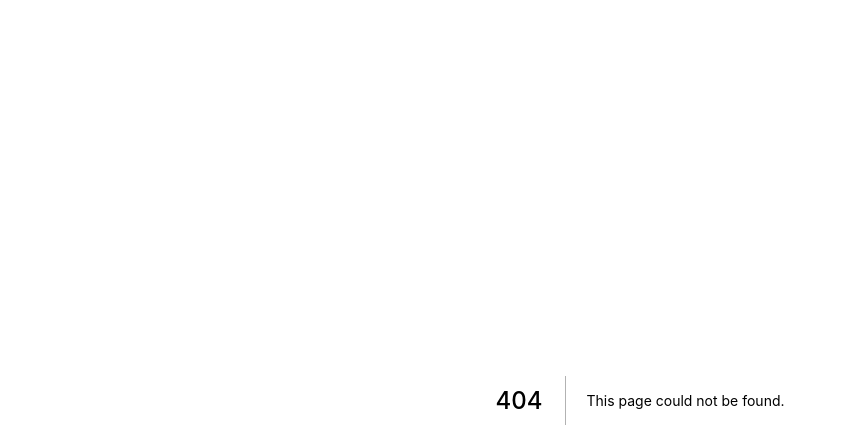
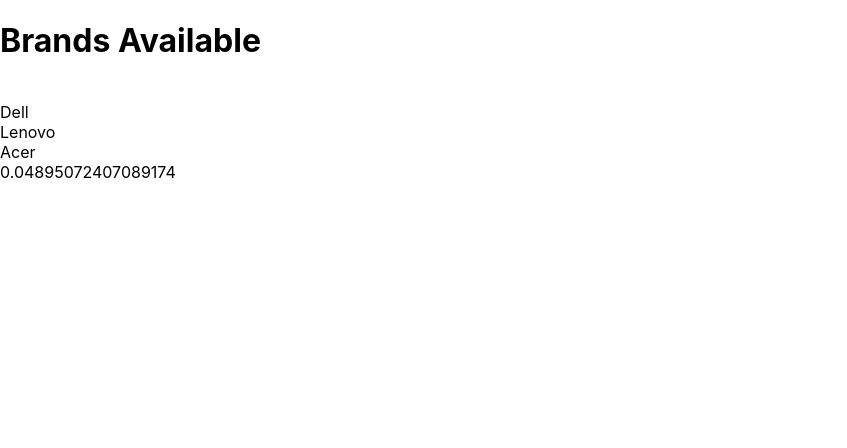
Before and after one commit to andresjesse/next-tutorial-sd, a Next.js app: page /brands in a window 1280 px wide. Before the commit this address had no page. Shown: the top 448 px of the page, without its empty margins (0-847 px from the left). Built offline with nearby package versions, Linux system fonts and the light colour scheme.

Commit message:
added static page with dynamic data

```diff
--- /dev/null
+++ b/pages/brands.tsx
@@ -0,0 +1,29 @@
+import { GetStaticProps } from "next";
+
+interface BrandsProps {
+  brands: Array<string>;
+}
+
+export default function Brands({ brands }: BrandsProps) {
+  return (
+    <div>
+      <h1>Brands Available</h1>
+      <br />
+
+      {brands.map((brand, index) => (
+        <div key={index}>{brand}</div>
+      ))}
+    </div>
+  );
+}
+
+export const getStaticProps: GetStaticProps = async (context) => {
+  const brands = ["Dell", "Lenovo", "Acer", Math.random().toString()];
+
+  return {
+    props: {
+      brands,
+    },
+    revalidate: 10,
+  };
+};
```
